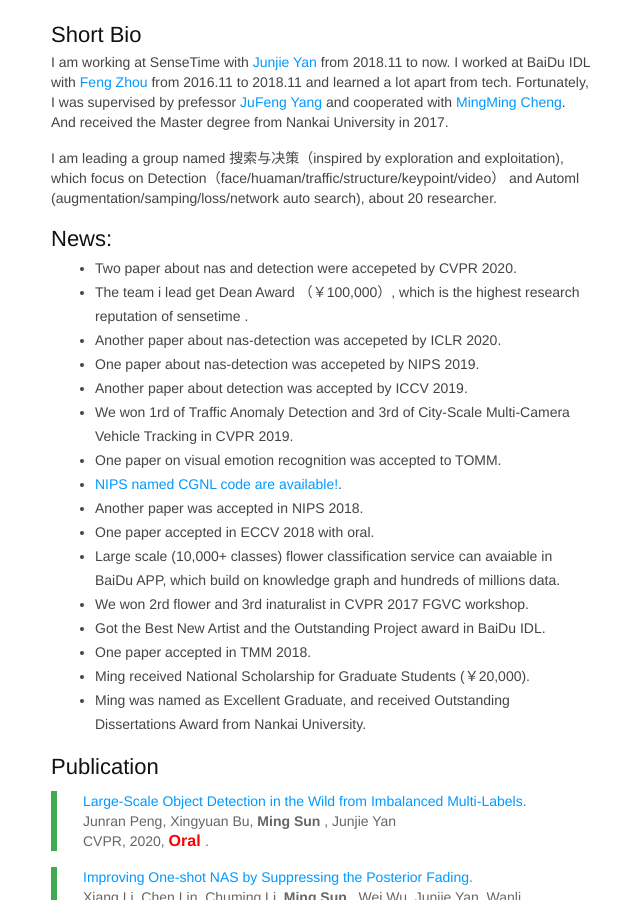
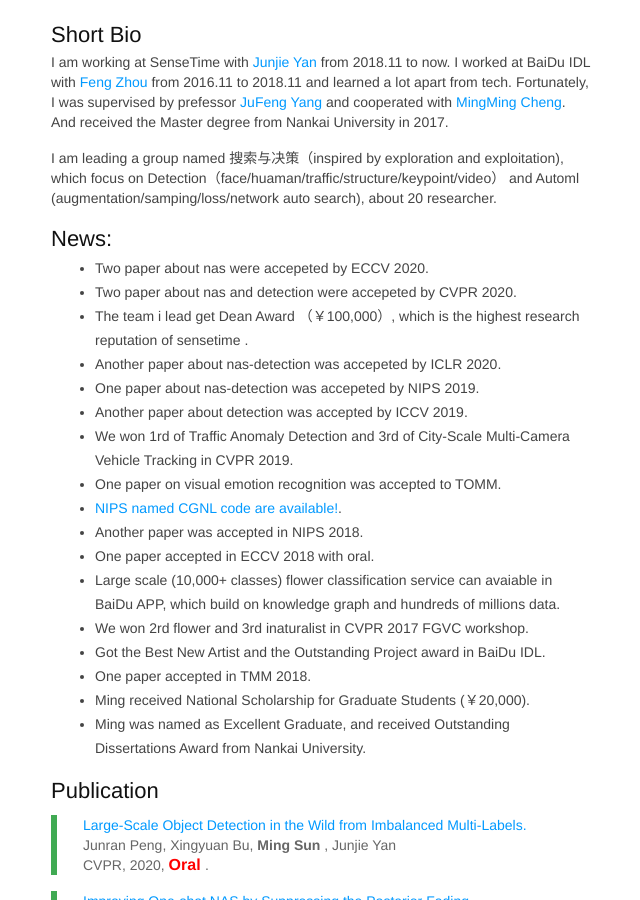
Before and after one commit to msunming/msunming.github.io, a Jekyll site: the page index.html, which Jekyll copies as it is, in a window 1280 px wide and 900 px high, scrolled down 410 px. Shown: the whole window, without its empty margins (109-749 px from the left). Built offline with Jekyll 4.4.1, drawn with Linux system fonts in a browser that asks for light colours.

Commit message:
Update index.html

```diff
--- a/index.html
+++ b/index.html
@@ -460,6 +460,7 @@ pre .markdown .emphasis {
 
 	        <h2>News:</h2>
 		<ul>
+	    <li> Two paper about nas  were accepeted by ECCV 2020.</li>
 	    <li> Two paper about nas and detection were accepeted by CVPR 2020.</li>
 	    <li> The team i lead get Dean Award （￥100,000）, which is the highest research reputation of sensetime .</li>
 	    <li> Another paper about nas-detection was accepeted by ICLR 2020.</li>
```
